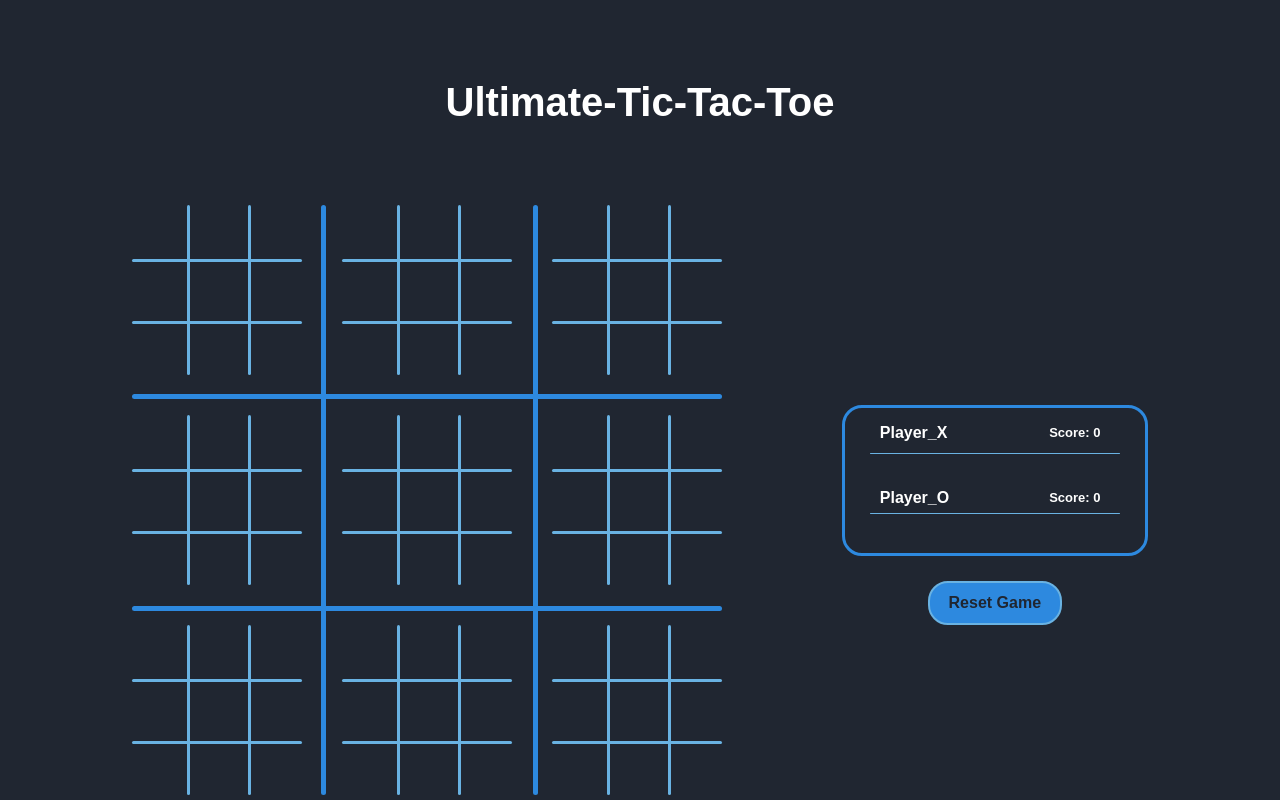
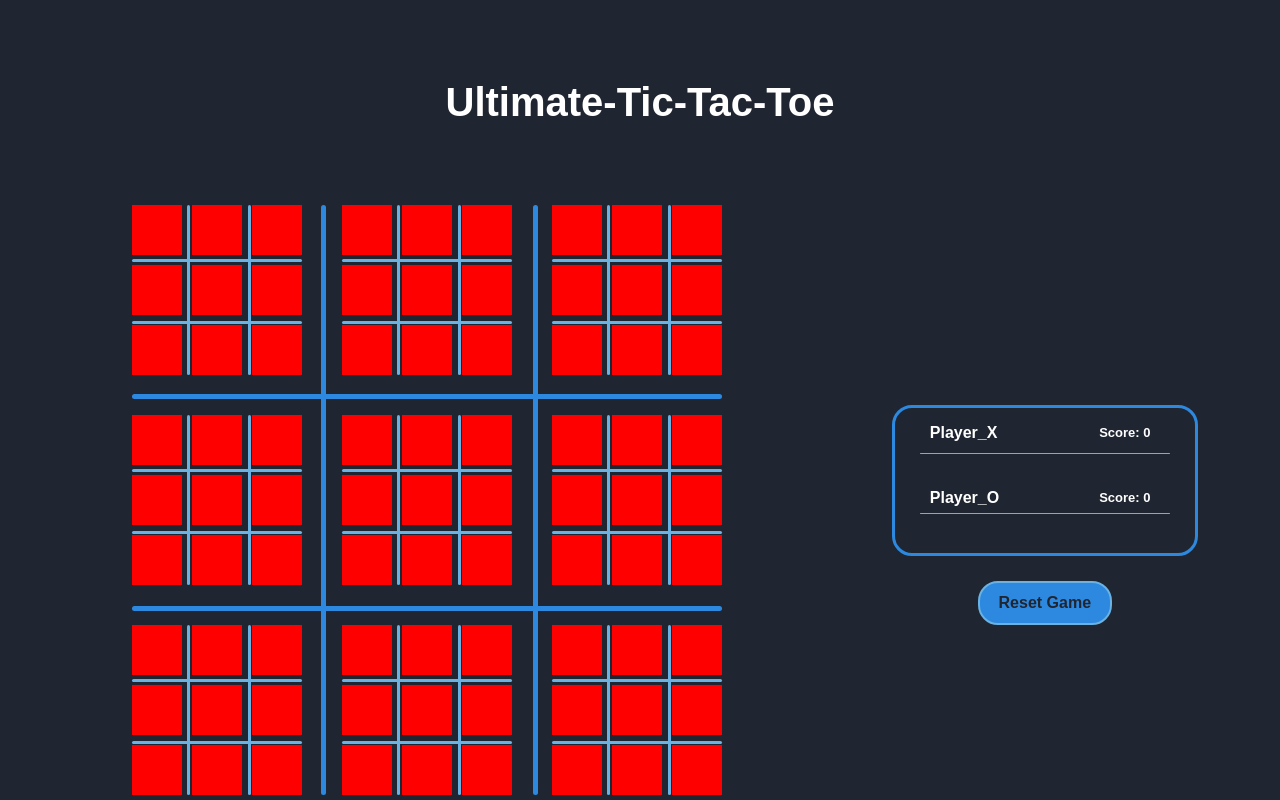
Before and after one commit to 12mihai05/Ultimate-Tic-Tac-Toe, a React (Vite) app in the folder Ultimate-Tic-Tac-Toe/: page / in a window 1280 px wide. Built offline with nearby package versions, Linux system fonts and the light colour scheme.

Commit message:
almost mvp v1

```diff
--- a/Ultimate-Tic-Tac-Toe/package.json
+++ b/Ultimate-Tic-Tac-Toe/package.json
@@ -10,6 +10,7 @@
     "preview": "vite preview"
   },
   "dependencies": {
+    "firebase": "^10.12.5",
     "react": "^18.3.1",
     "react-dom": "^18.3.1"
   },
--- a/Ultimate-Tic-Tac-Toe/src/App.css
+++ b/Ultimate-Tic-Tac-Toe/src/App.css
@@ -50,6 +50,7 @@ body {
 .game{
   display: flex;
   flex-direction: column;
+  margin: 0px 50px;
 }
 
 .big-board {
@@ -87,6 +88,10 @@ body {
   opacity: 0.4;
 }
 
+.board-hover{
+  background-color: red;
+}
+
 .reset-btn{
   width: 130px;
   height: 40px;
@@ -117,3 +122,12 @@ body {
 .no-pointer{
   cursor: default;
 }
+
+/*
+  @media (max-width: 768px) {
+    #root {
+        width: auto;
+        scale: calc(0.85);
+
+    }
+} */
--- a/Ultimate-Tic-Tac-Toe/src/App.jsx
+++ b/Ultimate-Tic-Tac-Toe/src/App.jsx
@@ -67,6 +67,26 @@ function App() {
     return Array.from({ length: 9 }, () => Array(9).fill(null));
   });
 
+  // const [tiles, setTiles] = useState(() => {
+  //   return Array.from({ length: 9 }, (_, boardIndex) => {
+  //     const board = Array(9).fill(null);
+
+  //     const drawPattern = [
+  //       ['X', 'O', 'X', 'O', 'X', 'O', 'O', 'X', 'X'],
+  //       ['O', 'X', 'O', 'X', 'O', 'X', 'X', 'O', 'X'],
+  //       ['X', 'O', 'X', 'O', 'X', 'O', 'O', 'X', 'X'],
+  //       ['O', 'X', 'O', 'X', 'O', 'X', 'X', 'O', 'X'],
+  //       ['O', 'X', 'O', 'X', 'O', 'X', 'X', 'O', 'X'],
+  //       ['O', 'X', 'O', 'X', 'O', 'X', 'X', 'O', 'X'],
+  //       ['X', 'O', 'X', 'O', 'X', 'O', 'O', 'X', 'X'],
+  //       ['O', 'X', 'O', 'X', 'O', 'X', 'X', 'O', 'X'],
+  //       ['X', 'O', 'X', 'O', 'X', 'O', 'O', 'X', null],
+  //     ];
+
+  //     return drawPattern[boardIndex];
+  //   });
+  // });
+
   const [activeTiles, setActiveTiles] = useState(() => {
     return Array.from({ length: 9 }, () => Array(9).fill(true));
   });
@@ -114,26 +134,33 @@ function App() {
       if (!container) return;
 
       const windowWidth = window.innerWidth;
-    const containerWidth = container.scrollWidth;
+      const containerWidth = container.scrollWidth;
 
-      if (windowWidth < 768) {
-      const scale = (windowWidth / containerWidth) * 0.99999;
-      container.style.transform = `scale(${Math.min(scale, 1)})`;
-      container.style.transformOrigin = 'top left';
-      container.style.width = `${containerWidth}px`;
-      }else {
+      if (windowWidth <= 768) {
+        // Increase margin by using a slightly smaller scale factor
+        const scale = Math.min((windowWidth * 0.7) / 430, 1);
+        container.style.transform = `scale(${scale})`;
+        container.style.transformOrigin = 'top';
+        // container.style.width = `${containerWidth}px`;
+      } else {
+        // Reset scale and width for larger screens
         container.style.transform = 'scale(1)';
         container.style.width = '100%';
       }
     };
 
+    // Attach the resize event listener
     window.addEventListener('resize', adjustScale);
+    // Initial adjustment
     adjustScale();
 
+    // Cleanup on component unmount
+    return () => window.removeEventListener('resize', adjustScale);
   }, []);
 
+
   return (
-    <div ref={containerRef}>
+    <div ref={containerRef} className='container'>
       <h1 className='title'>Ultimate-Tic-Tac-Toe</h1>
       <div className='layout'>
         <Game
--- a/Ultimate-Tic-Tac-Toe/src/Game.jsx
+++ b/Ultimate-Tic-Tac-Toe/src/Game.jsx
@@ -141,6 +141,7 @@ function checkWinner(smallGames, updateScore, setIsGameActive){
       document.getElementsByClassName("title")[0].textContent = `${smallGame1} Wins!`;
       updateScore(smallGame1);
       setIsGameActive(false);
+      console.log("aaaaa");
       break;
     }
   }
@@ -221,14 +222,17 @@ function Game({updateScore, tiles, setTiles, smallGames, setSmallGames, playerTu
 
   if(isGameActive){
     useEffect(() => {
+      if(isGameActive){
       checkSmallGameWinner(tiles, smallGames, setSmallGames);
       checkForDraw(smallGames, tiles, setIsGameActive, isDraw, setDraw);
-    }, [tiles])
+      checkWinner(smallGames, updateScore, setIsGameActive);
+      }
+    }, [tiles]);
 
-    useEffect(() => {
-      checkWinner(smallGames, updateScore, setIsGameActive);
-    }, [smallGames]);
-
+    // useEffect(() => {
+    //   checkWinner(smallGames, updateScore, setIsGameActive);
+    //   console.log("bbbbbbb");
+    // }, [smallGames]);
   }
 
   return (
--- a/Ultimate-Tic-Tac-Toe/src/Tile.jsx
+++ b/Ultimate-Tic-Tac-Toe/src/Tile.jsx
@@ -1,11 +1,17 @@
 function Tile({ value, onClick, playerTurn, isHovered, index, board, isGameActive}) {
   let hoverClass = null;
+  let boardClass = null;
   if (value == null && playerTurn != null) {
     hoverClass = isHovered[board][index] && isGameActive ? `${playerTurn.toLowerCase()}-hover` : 'no-pointer';
+
+    boardClass = isHovered[board][index] && isGameActive ? `board-hover` : 'no-pointer';
+
+
+
   }
 
   return (
-    <div onClick={onClick} className={`tile ${hoverClass}`}>{value}</div>
+    <div onClick={onClick} className={`tile ${hoverClass} ${boardClass}`}>{value}</div>
   );
 }
 
```
Also changed, not shown: Ultimate-Tic-Tac-Toe/firebase.json (added), 2 other files (tests, documents, lock files or other folders).
